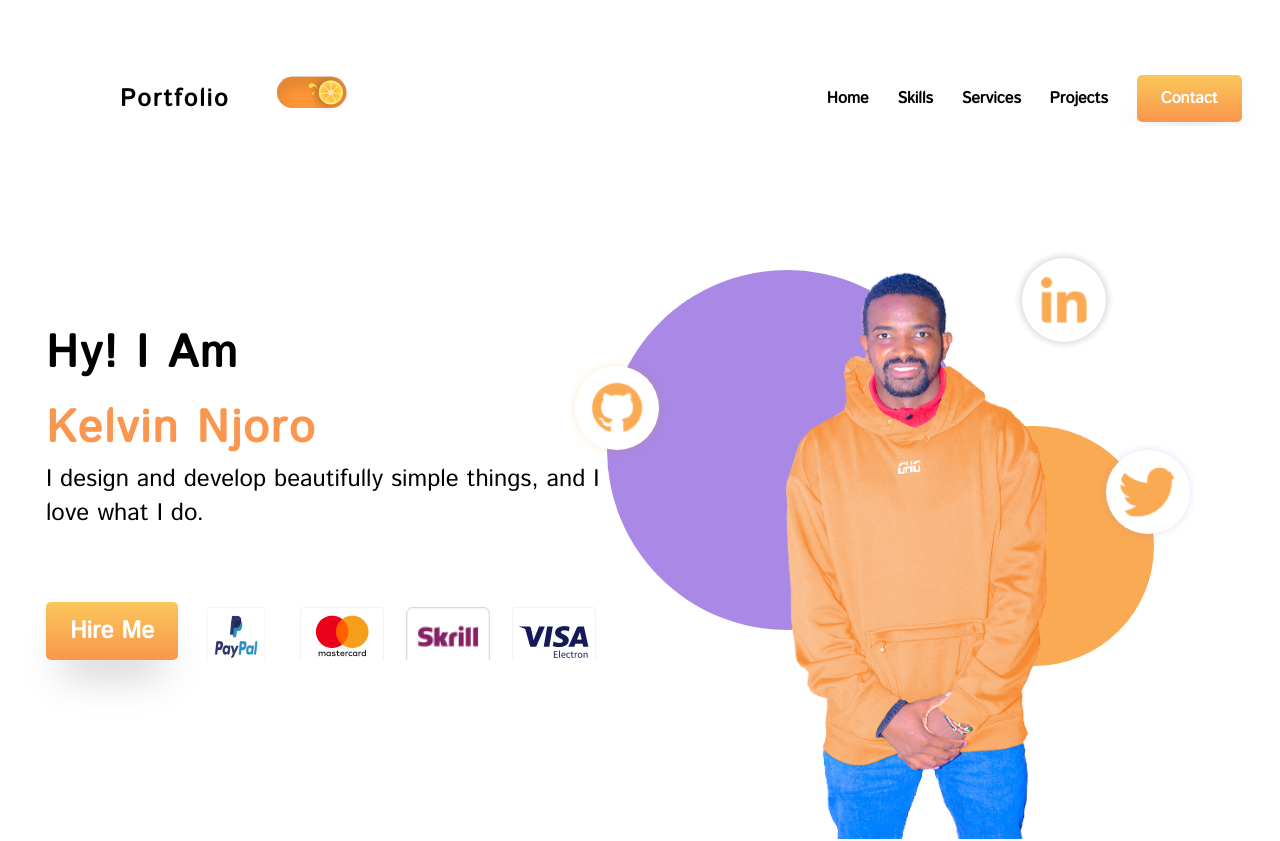
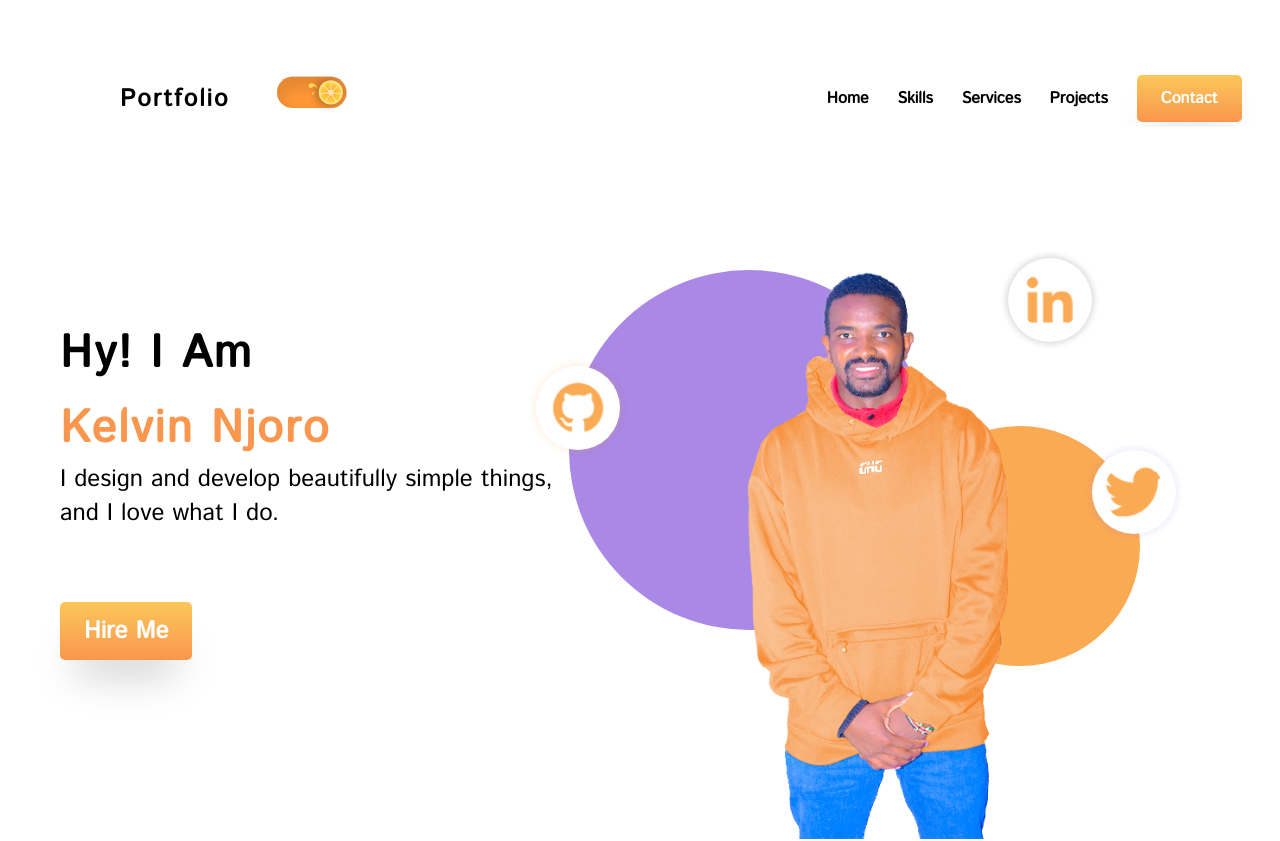
Before and after one commit to principalkelvo/kelvinnjoroowino, a Vue app: page / in a window 1280 px wide. Shown: the top 841 px of the page. Built offline with nearby package versions, Linux system fonts and the light colour scheme; what vue-testimonials would draw is missing.

Commit message:
removes payment icons

```diff
--- a/src/views/Home.vue
+++ b/src/views/Home.vue
@@ -3,7 +3,7 @@
 
         <section class="section " id="home">
             <div class="columns">
-                <div class="column is-6 content " >
+                <div class="column is-6 content ">
                     <p class="title is-large pb-0 dark">Hy! I Am</p>
                     <p class="title is-large pb-0">Kelvin Njoro</p>
                     <p class="content ">I design and develop beautifully simple things, and I love what I do.</p>
@@ -13,7 +13,7 @@
                                 <button>Hire me</button>
                             </a>
                         </div>
-                        <ul class="payments">
+                        <!-- <ul class="payments">
                             <li class="paypal">
                                 <img src="@/assets/payment/Paypal.jpg" alt="">
                             </li>
@@ -26,7 +26,7 @@
                             <li class="visa">
                                 <img src="@/assets/payment/Visa.jpg" alt="">
                             </li>
-                        </ul>
+                        </ul> -->
                     </div>
 
                 </div>
@@ -86,7 +86,7 @@ import CustomersFeedback from "@/components/customersFeedback.vue";
 import Contact from "@/components/contact.vue";
 
 export default {
-    name:'Home',
+    name: 'Home',
     components: {
         Service,
         Services,
@@ -103,7 +103,7 @@ export default {
             //   console.log(this.imgUrl)
         },
     },
-    methods:{
+    methods: {
 
     }
 }
@@ -356,8 +356,8 @@ export default {
 .profile .smallCircle .linkedin:hover img,
 .profile .smallCircle .twitter:active img,
 .profile .bigCircle .github:active img,
-.profile .smallCircle .linkedin:active img{
- box-shadow: 0em 0em 1rem .2rem #faaa53;
+.profile .smallCircle .linkedin:active img {
+    box-shadow: 0em 0em 1rem .2rem #faaa53;
 }
 
 
```
